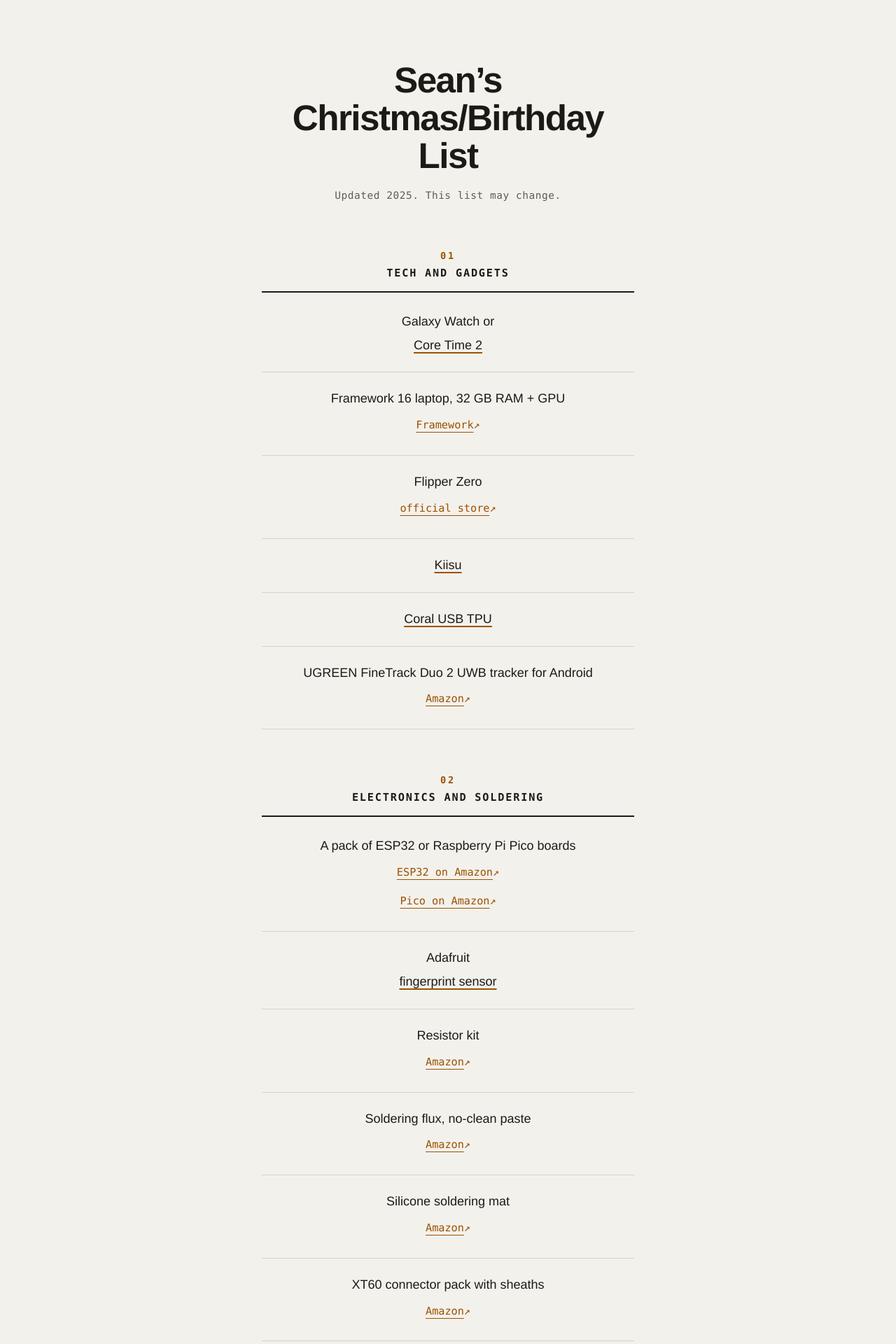
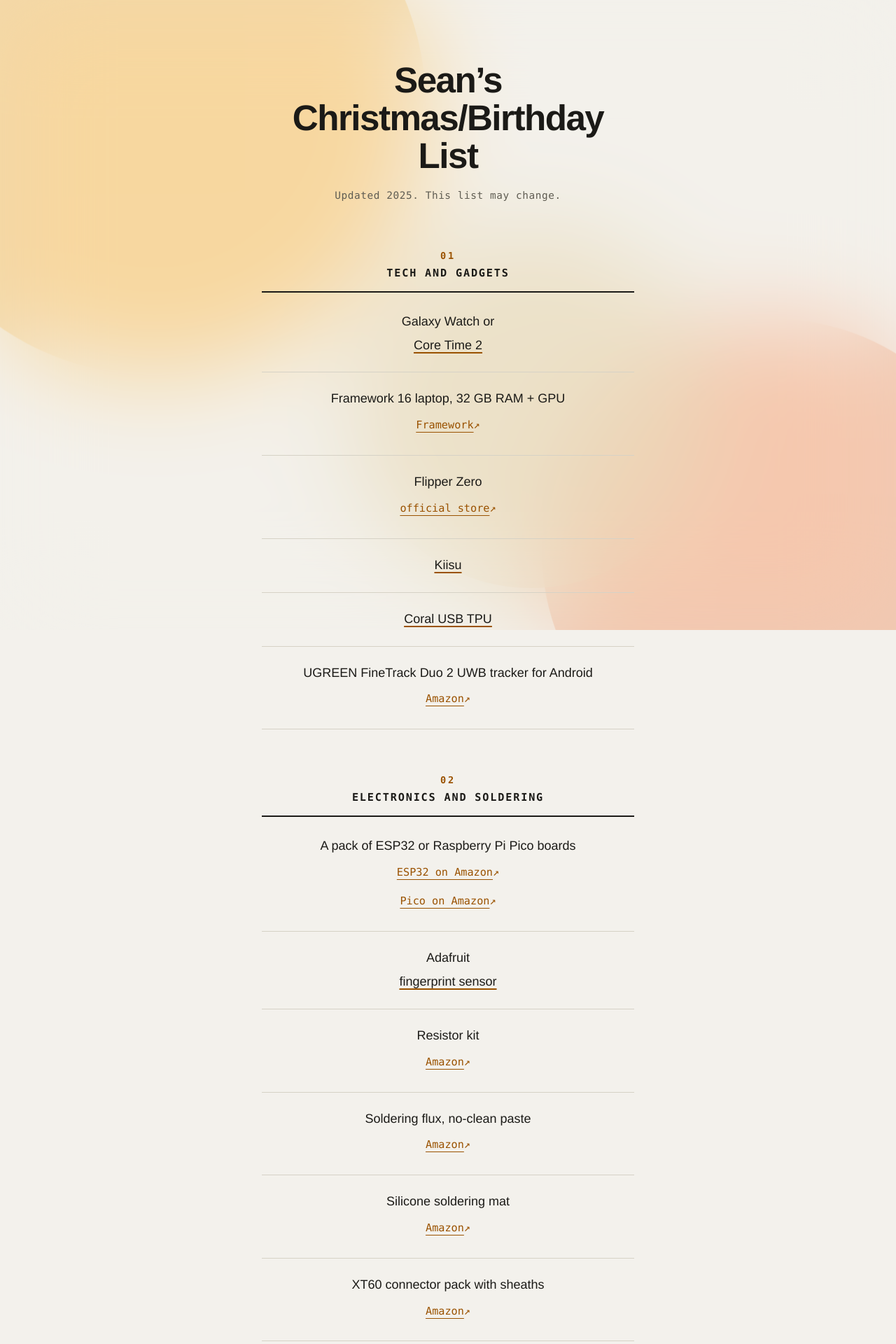
Before and after one commit to Admin-Sean/list, a Jekyll site: the page built from index.md, in a window 1280 px wide. Shown: the top 1920 px of the page at 70% size. Built offline with Jekyll 4.4.1, drawn with Linux system fonts in a browser that asks for light colours.

Commit message:
Add files via upload

```diff
--- a/_includes/style.css
+++ b/_includes/style.css
@@ -4,6 +4,8 @@
    - Items are ruled rows. Each item = name on top, store link underneath (one thing per line).
    - Body 18px, generous row spacing; mono only for small labels and links.
    - Accent is reserved for section numbers, links and hover. Red only means "sold out".
+  - Background: a few slow-drifting soft blobs behind a frosted blur layer, so the motion
+    reads as ambient colour and never competes with the text. Stops for reduced-motion.
 */
 :root {
   color-scheme: dark light;
@@ -13,6 +15,10 @@
   --rule: #302f29;
   --accent: #ffb000;
   --danger: #ff8577;
+  --blob-1: #ffb000;
+  --blob-2: #d9480f;
+  --blob-3: #7a5c1e;
+  --veil: rgb(14 14 12 / .55);
   --mono: ui-monospace, "SF Mono", "Cascadia Mono", "JetBrains Mono", Menlo, Consolas, monospace;
   --sans: "Helvetica Neue", Helvetica, Arial, "Segoe UI", Roboto, sans-serif;
 }
@@ -24,21 +30,76 @@
     --rule: #d6d2c6;
     --accent: #9a5200;
     --danger: #b3261e;
+    --blob-1: #f2a31b;
+    --blob-2: #e8743b;
+    --blob-3: #d8c08a;
+    --veil: rgb(243 241 236 / .55);
   }
 }
 * { box-sizing: border-box; }
-html { -webkit-text-size-adjust: 100%; }
+html { -webkit-text-size-adjust: 100%; background: var(--bg); }
 body {
   margin: 0;
   min-height: 100vh;
-  background: var(--bg);
   color: var(--text);
   font: 1.125rem/1.55 var(--sans);   /* 18px */
   text-align: center;
   counter-reset: sec;
   padding: env(safe-area-inset-top) env(safe-area-inset-right) env(safe-area-inset-bottom) env(safe-area-inset-left);
 }
-.wrap { max-width: 36rem; margin: 0 auto; padding: 48px 22px 112px; }
+/* animated background + blur */
+.bg {
+  position: fixed;
+  inset: 0;
+  z-index: -1;
+  overflow: hidden;
+  pointer-events: none;
+  background: var(--bg);
+}
+.bg i {
+  position: absolute;
+  border-radius: 50%;
+  opacity: .7;
+  will-change: transform;
+}
+.bg i:nth-child(1) {
+  width: 60vmax; height: 60vmax;
+  top: -20vmax; left: -15vmax;
+  background: var(--blob-1);
+  animation: drift-a 26s ease-in-out infinite alternate;
+}
+.bg i:nth-child(2) {
+  width: 52vmax; height: 52vmax;
+  bottom: -18vmax; right: -14vmax;
+  background: var(--blob-2);
+  animation: drift-b 32s ease-in-out infinite alternate;
+}
+.bg i:nth-child(3) {
+  width: 40vmax; height: 40vmax;
+  top: 35%; left: 40%;
+  background: var(--blob-3);
+  animation: drift-c 38s ease-in-out infinite alternate;
+}
+.bg::after {              /* the blur layer sitting over the animation */
+  content: "";
+  position: absolute;
+  inset: 0;
+  background: var(--veil);
+  -webkit-backdrop-filter: blur(70px) saturate(1.2);
+  backdrop-filter: blur(70px) saturate(1.2);
+}
+@supports not ((backdrop-filter: blur(1px)) or (-webkit-backdrop-filter: blur(1px))) {
+  .bg i { filter: blur(70px); }
+  .bg::after { background: color-mix(in srgb, var(--bg) 70%, transparent); }
+}
+@keyframes drift-a { to { transform: translate3d(35vmax, 25vmax, 0) scale(1.15); } }
+@keyframes drift-b { to { transform: translate3d(-40vmax, -20vmax, 0) scale(.9); } }
+@keyframes drift-c { to { transform: translate3d(-25vmax, 30vmax, 0) scale(1.25); } }
+@media (prefers-reduced-motion: reduce) {
+  .bg i { animation: none; }
+}
+
+.wrap { position: relative; max-width: 36rem; margin: 0 auto; padding: 48px 22px 112px; }
 
 h1 {
   margin: 0 0 16px;
--- a/_layouts/default.html
+++ b/_layouts/default.html
@@ -13,6 +13,7 @@
   </style>
 </head>
 <body>
+  <div class="bg" aria-hidden="true"><i></i><i></i><i></i></div>
   <main class="wrap">
     {{ content }}
   </main>
```
